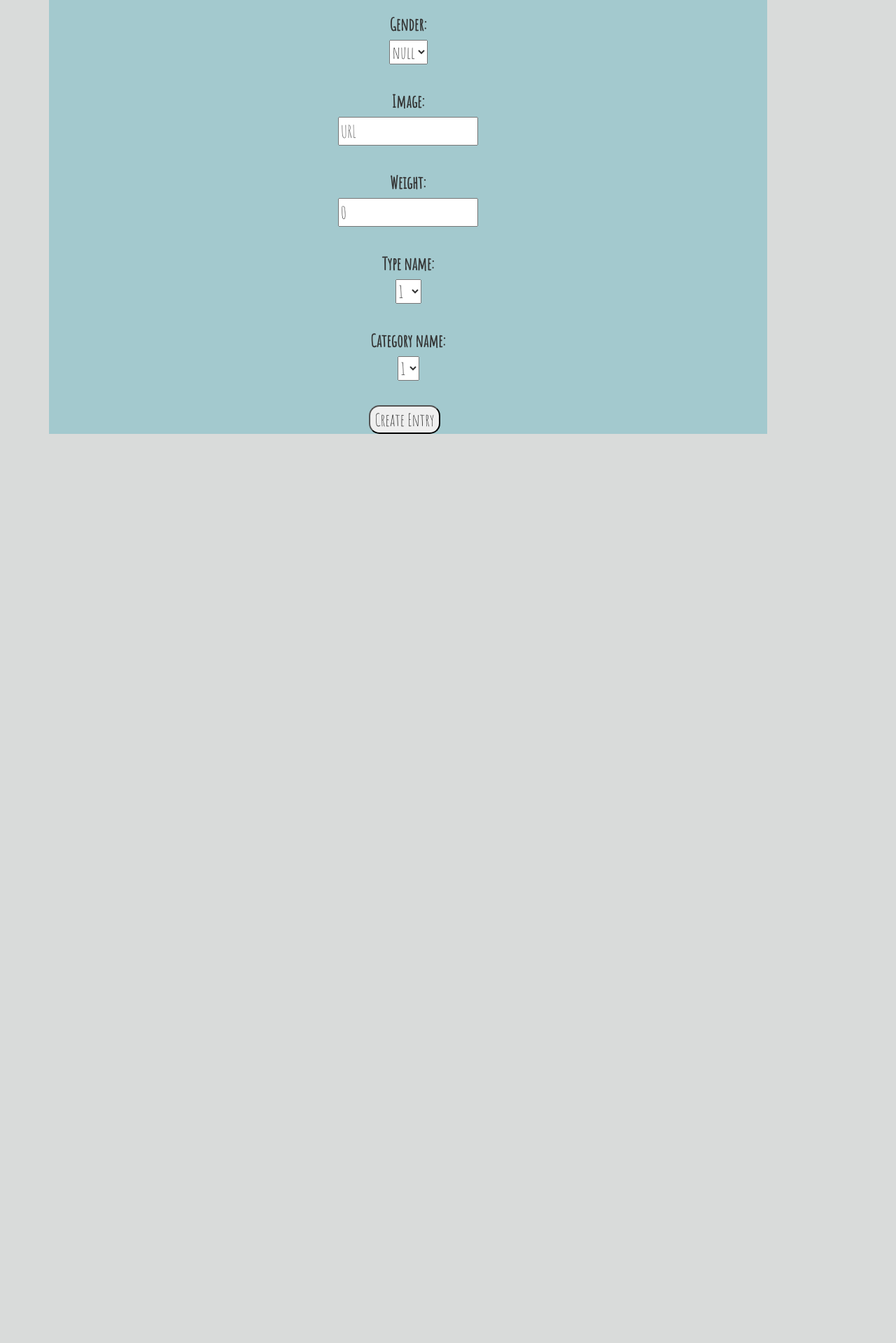
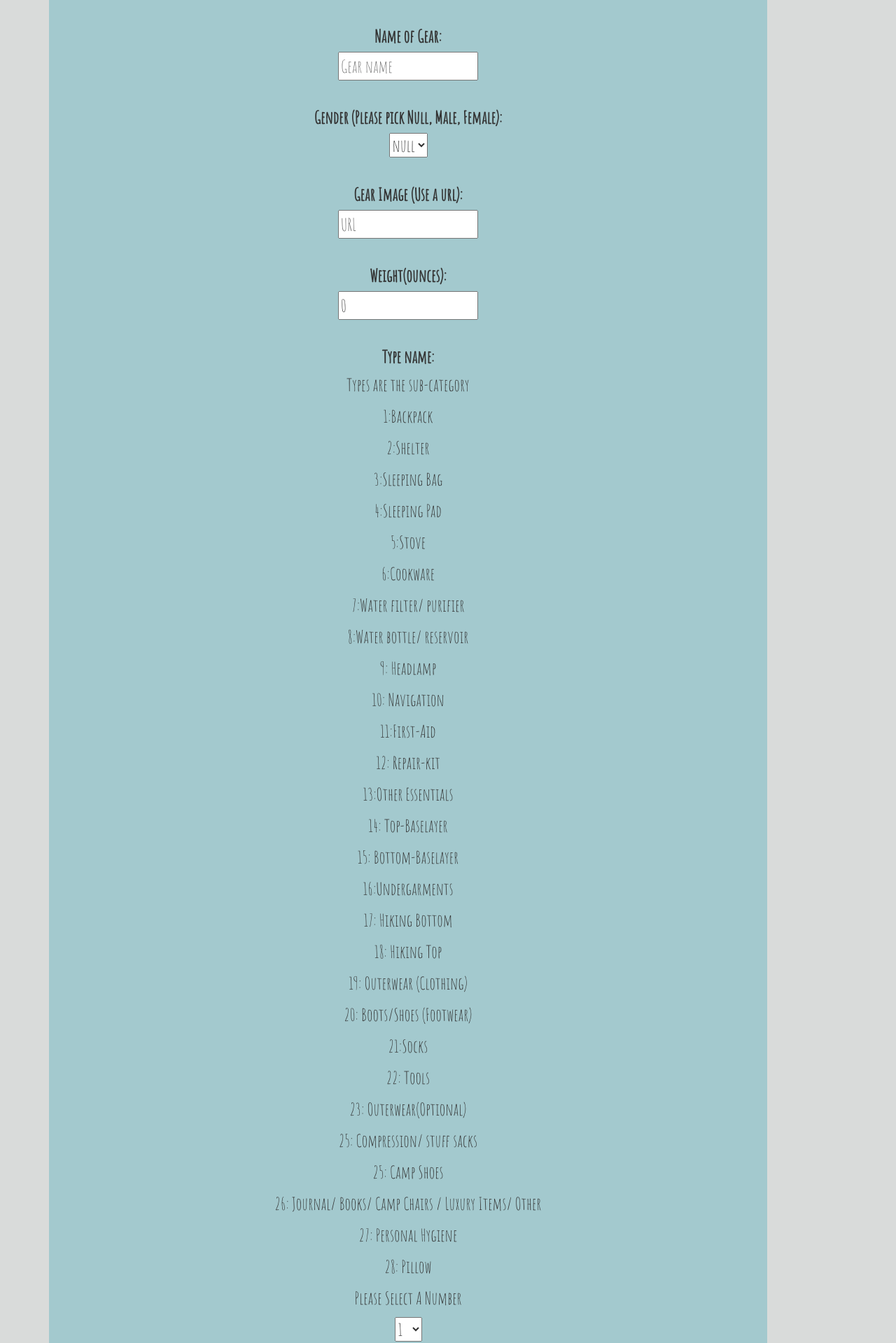
Before and after one commit to badamato/react-shakedown-app, a React (Create React App) app in the folder client/: page /newGearForm in a window 1280 px wide. Shown: the part 729-2648 px from the top of the page at 70% size. Before the commit the page ends 1349 px from the top, so only its background shows below. Built offline with nearby package versions, Linux system fonts and the light colour scheme; some icons are missing.

Commit message:
form is styled

```diff
--- a/client/src/components/NewGearForm.js
+++ b/client/src/components/NewGearForm.js
@@ -70,7 +70,8 @@ class NewGearForm extends React.Component {
     return (
       <div className="container">
         <form onSubmit={this.handleSubmit} className="gear-form ">
-          {/* UserID */}
+          {/* UserID */} <h1>Add New Gear</h1>
+          <h2>Please Enter All Fields</h2>
           <label>User Id:</label>
           <input
             className=""
@@ -82,7 +83,7 @@ class NewGearForm extends React.Component {
           />
           <br />
           {/* NAME */}
-          <label>Name: </label>
+          <label>Name of Gear: </label>
           <input
             name="name"
             value={this.state.name}
@@ -93,7 +94,7 @@ class NewGearForm extends React.Component {
           />
           <br />
           {/* GENDER */}
-          <label>Gender: </label>
+          <label>Gender (Please pick Null, Male, Female): </label>
           <select
             name="gender"
             value={this.state.gender}
@@ -104,10 +105,9 @@ class NewGearForm extends React.Component {
             <option>M</option>
             <option>F</option>
           </select>
-
           <br />
           {/* Image */}
-          <label>Image: </label>
+          <label>Gear Image (Use a url): </label>
           <input
             name="image"
             value={this.state.image}
@@ -118,7 +118,7 @@ class NewGearForm extends React.Component {
           />
           <br />
           {/* Weight */}
-          <label>Weight: </label>
+          <label>Weight(ounces): </label>
           <input
             name="weight"
             value={this.state.weight}
@@ -126,10 +126,40 @@ class NewGearForm extends React.Component {
             step="0.01"
             onChange={this.handleChange}
           />
-
           <br />
           {/* type_name */}
           <label>Type name:</label>
+          <p>Types are the sub-category</p>
+          <p>1:Backpack</p>
+          <p>2:Shelter</p>
+          <p>3:Sleeping Bag</p>
+          <p>4:Sleeping Pad </p>
+          <p>5:Stove </p>
+          <p>6:Cookware </p>
+          <p>7:Water filter/ purifier </p>
+          <p>8:Water bottle/ reservoir </p>
+          <p>9: Headlamp </p>
+          <p>10: Navigation </p>
+          <p>11:First-Aid </p>
+          <p>12: Repair-kit </p>
+          <p>13:Other Essentials </p>
+          <p>14: Top-Baselayer</p>
+          <p>15: Bottom-Baselayer </p>
+          <p>16:Undergarments </p>
+          <p>17: Hiking Bottom  </p>
+          <p>18: Hiking Top</p>
+          <p>19: Outerwear (Clothing) </p>
+          <p>20: Boots/Shoes (Footwear)</p>
+          <p>21:Socks </p>
+          <p>22: Tools</p>
+          <p>23: Outerwear(Optional)</p>
+          <p>25: Compression/ stuff sacks</p>
+          <p>25: Camp Shoes</p>
+          <p>26: Journal/ Books/ Camp Chairs / Luxury Items/ Other</p>
+          <p>27: Personal Hygiene </p>
+          <p>28: Pillow</p>
+
+          <p>Please Select A Number</p>
           <select
             name="type_name"
             componentClass="select"
@@ -147,10 +177,33 @@ class NewGearForm extends React.Component {
             <option>8</option>
             <option>9</option>
             <option>10</option>
+            <option>11</option>
+            <option>12</option>
+            <option>13</option>
+            <option>14</option>
+            <option>15</option>
+            <option>16</option>
+            <option>17</option>
+            <option>18</option>
+            <option>19</option>
+            <option>20</option>
+            <option>21</option>
+            <option>22</option>
+            <option>23</option>
+            <option>24</option>
+            <option>25</option>
+            <option>26</option>
+            <option>27</option>
+            <option>28</option>
           </select>
           <br />
           {/* cat_name */}
           <label>Category name:</label>
+          <p>What category would you like to store your sub-category in?</p>
+          <p>1: Essentials </p>
+          <p>2: Clothing </p>
+          <p>3: Footwear </p>
+          <p>4: Optional </p>
           <select
             name="cat_name"
             componentClass="select"
@@ -163,7 +216,6 @@ class NewGearForm extends React.Component {
             <option>3</option>
             <option>4</option>
           </select>
-
           {/* Submit  */}
           <br />
           <input type="submit" value="Create Entry" className="hit-it" />
```
